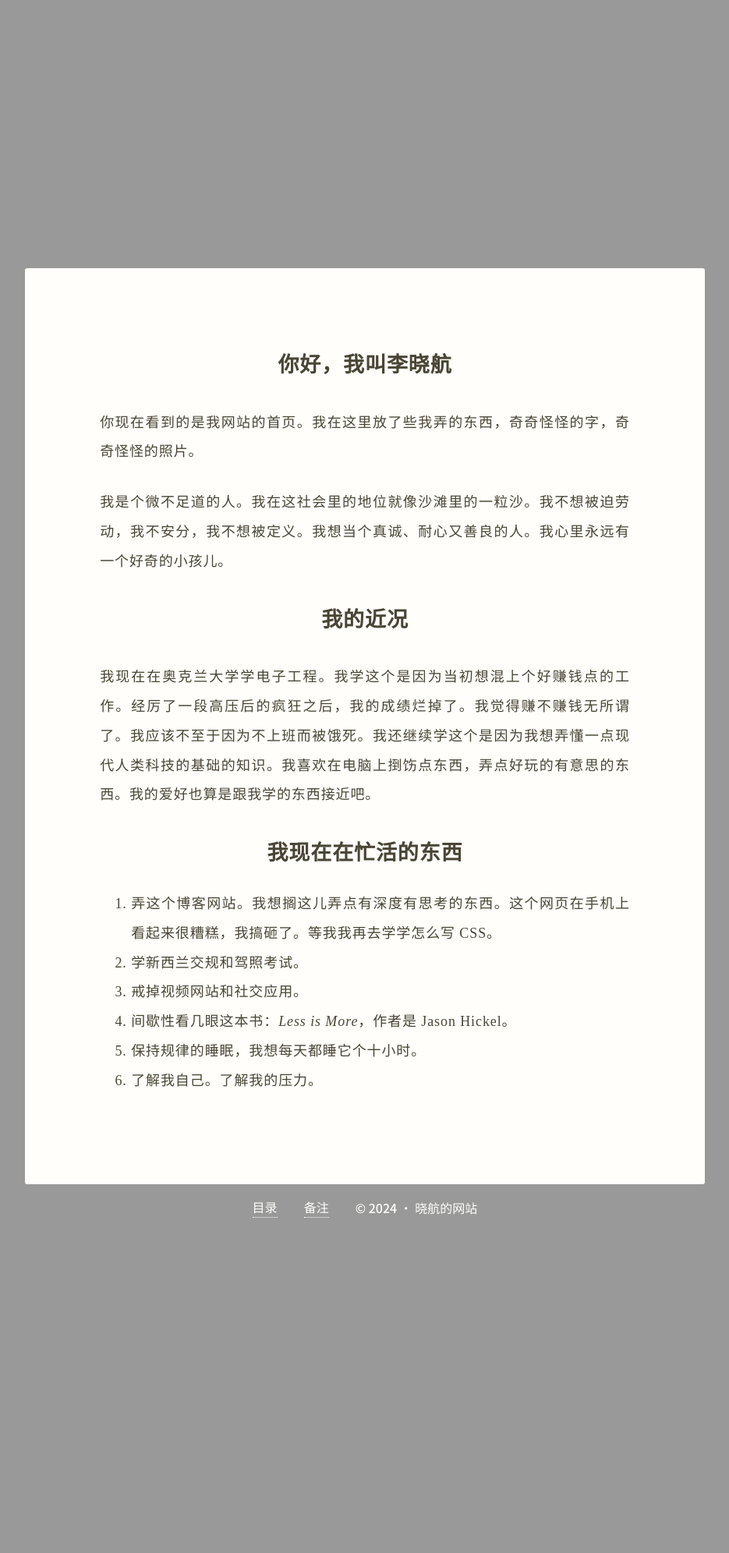
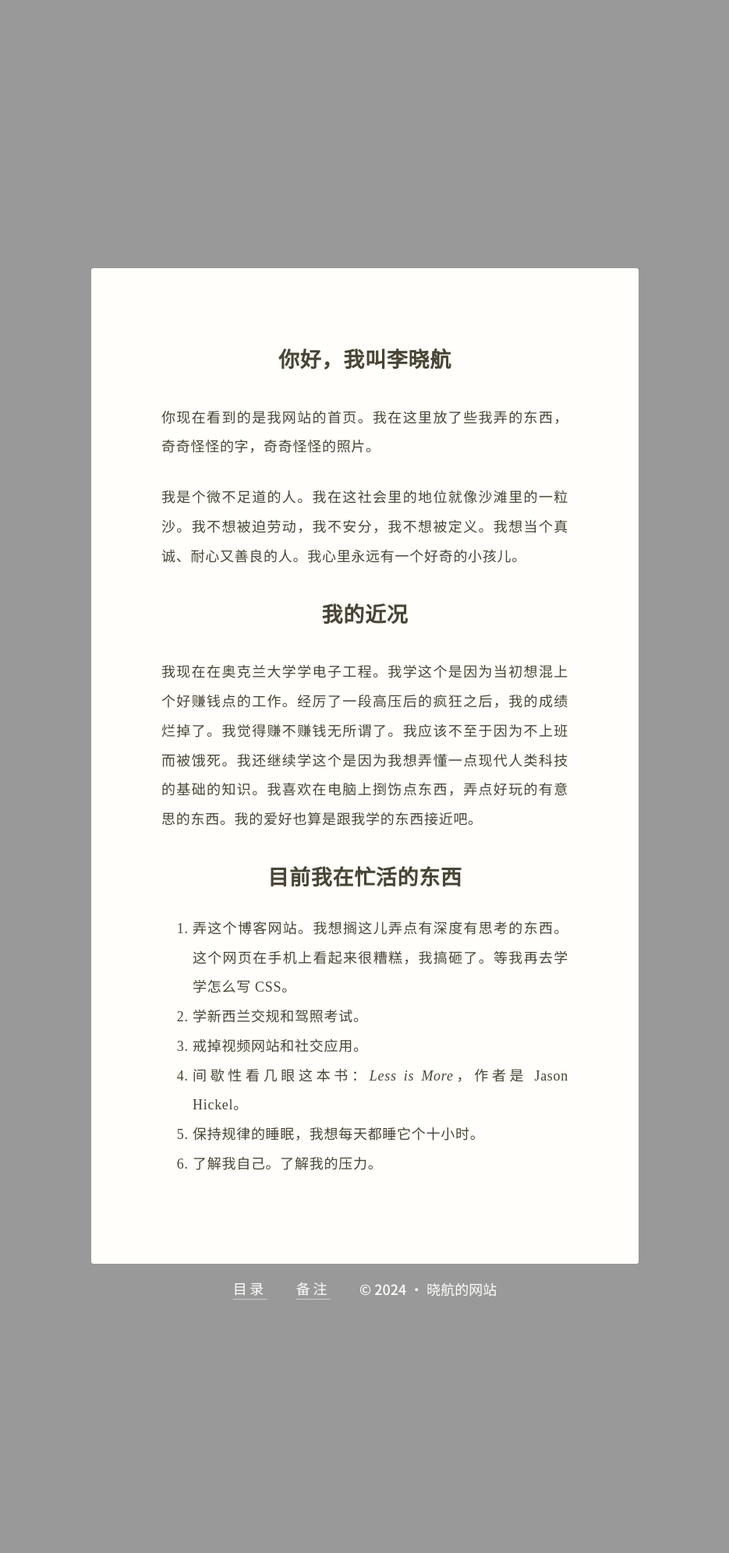
Before and after one commit to shon-li/shon-li.github.io, a Jekyll site: the page built from index.md, in a window 1280 px wide. Shown: the whole page at 78% size, without its empty margins (172-1107 px from the left). Built offline with Jekyll 4.4.1, drawn with Linux system fonts in a browser that asks for light colours; before the commit the page ends 1905 px from its top, so only the background shows below that.

Commit message:
Set page width to 40rem; modify CSS

```diff
--- a/assets/css/styles.scss
+++ b/assets/css/styles.scss
@@ -1,17 +1,18 @@
 ---
 # Front matter
 ---
-@import url('https://fonts.googleapis.com/css2?family=Noto+Sans+SC:wght@100..900&family=Noto+Serif+SC:wght@200..900&family=Roboto+Mono:ital,wght@0,100..700;1,100..700&display=swap');
 
 /*-------------------------------------- Define variables ----------------------------------------*/
+
+@import url('https://fonts.googleapis.com/css2?family=Noto+Sans+SC:wght@100..900&family=Noto+Serif+SC:wght@200..900&family=Roboto+Mono:ital,wght@0,100..700;1,100..700&display=swap');
 
 body {
   --color_space:    hsl(0, 0%, 60%);
   --color_paper:    hsl(46 100% 99%);
   --color_text:     hsl(46, 15%, 25%);
   --color_text_alt: hsl(46, 2%, 50%);
-  --color_accent:   hsl(230, 100%, 50%);
-  --page_margin:      6em;
+  --color_accent:   hsl(230, 100%, 47%);
+  --paper_width:      39rem;
 }
 
 /*------------------------------------------- Styling --------------------------------------------*/
@@ -21,32 +22,30 @@ body {
   box-sizing: border-box;
 }
 
+html {
+  font-size: large;
+}
+
 body {
   margin: auto;
-  width: 100vw;
-  min-height: 100vh;
-  display: block;
   background-color: var(--color_space);
-  overflow-x: auto;
 }
 
 main {
-  width: 68.1vw;
-  max-width: fit-content;
+  min-width: 4em;
+  max-width: var(--paper_width);
   margin: 38.21vh auto 0 auto;
-  padding: var(--page_margin);
+  padding: 5em;
   background-color: var(--color_paper);
   border-radius: 3px;
 }
 
 article {
-  margin: auto;
   color: var(--color_text);
   font-family: 'Noto Serif SC', serif;
-  font-size: large;
   font-weight: 400;
   line-height: 2.1;
-  letter-spacing: .05em;
+  letter-spacing: .04em;
   word-break: break-word;
   text-align: justify;
 
@@ -58,7 +57,7 @@ article {
 }
 
 h1, h2, h3, h4, h5, h6 {
-  margin: 0 0 0 0;
+  margin: 0;
   text-align: center;
 }
 
@@ -72,7 +71,7 @@ pre {
 }
 
 pre {
-  width: 108%;
+  width: 106%;
   overflow-x: scroll;
 }
 
@@ -90,29 +89,30 @@ a:hover {
 }
 
 figure {
-  margin: 0 0 -37vh 0;
-  width: 100vw;
   height: 100vh;
+  margin: 0;
+  margin-bottom: -38vh;
   display: flex;
   align-items: center;
 
   img,
   video {
+    max-width: 88vw;
+    max-height: 88vh;
     margin: auto;
-    max-width: 86vw;
-    max-height: 86vh;
     object-fit: scale-down;
     border-radius: 3px;
   }
 }
 
 footer {
-  margin: .8em auto 38vh auto;
+  width: calc(var(--paper_width) - 4rem);
+  margin: .8em auto 36vh auto;
   color: var(--color_paper);
   font-family: "Noto Sans SC", sans-serif;
   font-size: normal;
   font-weight: 450;
-  letter-spacing: 0em;
+  letter-spacing: 0.2em;
 
   table {
     margin: auto;
@@ -138,9 +138,10 @@ footer {
 
 .copyright {
   padding-top: 3px;
+  letter-spacing: 0;
 }
 
-/*--------------------------- Respond to color, width and dpi change -----------------------------*/
+/*------------------------------ Respond to color or width change --------------------------------*/
 
 /* Switch to dark colour scheme */
 @media (prefers-color-scheme: dark) {
@@ -153,53 +154,19 @@ footer {
   }
 }
 
-/* Screen width <= 1280 */
-@media (max-width: 1280px) {
-  html {
-    --page_margin: 4em;
+/* If cannot maintain preferred width */
+@media screen and ( max-width: 45rem ) {
+  main {
+    width: auto;
+    margin: 1em;
+    padding: 2em;
+  }
+
+  figure {
+    margin-bottom: 0;
+  }
+
+  footer {
+    margin-bottom: 20vh;
   }
 }
-
-/* Screen width <= 960 */
-@media (max-width: 960px) {
-  html {
-    --page_margin: 2.5em;
-  }
-  main {
-    width: 82vw;
-    min-width: none;
-    margin: 4vw auto 4vw auto;
-  }
-  figure {
-    margin-bottom: -2vh;
-  }
-}
-
-/* Screen width <= 500 */
-@media (max-width: 500px) {
-  html {
-    --page_margin: 2em;
-  }
-}
-
-/* Screen width <= 260 */
-@media (max-width: 260px) {
-  article {
-    font-size: small;
-  }
-}
-
-/* High resolution vertical phone screen */
-@media (max-width: 950px) and (min-height: 900px) {
-  @media only screen and (-webkit-min-device-pixel-ratio: 2),
-         only screen and (min--moz-device-pixel-ratio: 2),
-         only screen and (-o-min-device-pixel-ratio: 2/1),
-         only screen and (min-device-pixel-ratio: 2),
-         only screen and (min-resolution: 192dpi),
-         only screen and (min-resolution: 2dppx) {
-    article,
-    footer {
-      font-size: large;
-    }
-  }
-}
--- a/index.md
+++ b/index.md
@@ -11,9 +11,9 @@ title: index
 
 我现在在奥克兰大学学电子工程。我学这个是因为当初想混上个好赚钱点的工作。经厉了一段高压后的疯狂之后，我的成绩烂掉了。我觉得赚不赚钱无所谓了。我应该不至于因为不上班而被饿死。我还继续学这个是因为我想弄懂一点现代人类科技的基础的知识。我喜欢在电脑上捯饬点东西，弄点好玩的有意思的东西。我的爱好也算是跟我学的东西接近吧。
 
-## 我现在在忙活的东西
+## 目前我在忙活的东西
 
-1. 弄这个博客网站。我想搁这儿弄点有深度有思考的东西。这个网页在手机上看起来很糟糕，我搞砸了。等我我再去学学怎么写 CSS。
+1. 弄这个博客网站。我想搁这儿弄点有深度有思考的东西。这个网页在手机上看起来很糟糕，我搞砸了。等我再去学学怎么写 CSS。
 2. 学新西兰交规和驾照考试。
 3. 戒掉视频网站和社交应用。
 4. 间歇性看几眼这本书：*Less is More*，作者是 Jason Hickel。
```
Also changed, not shown: _categories/articles.md (+1 -1 lines), _categories/images.md (+1 -1 lines), notes.md (+1 -1 lines), 5 other files.
